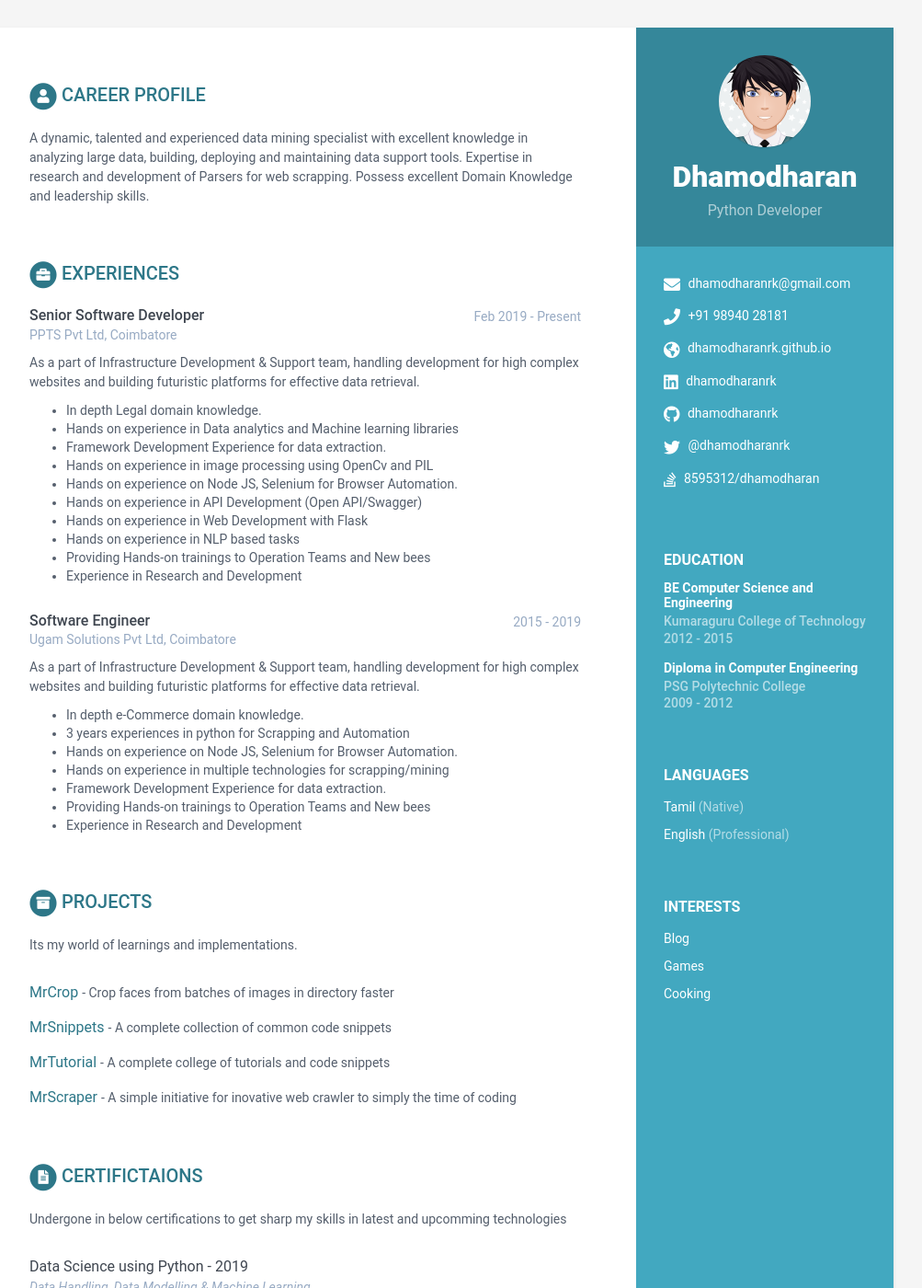
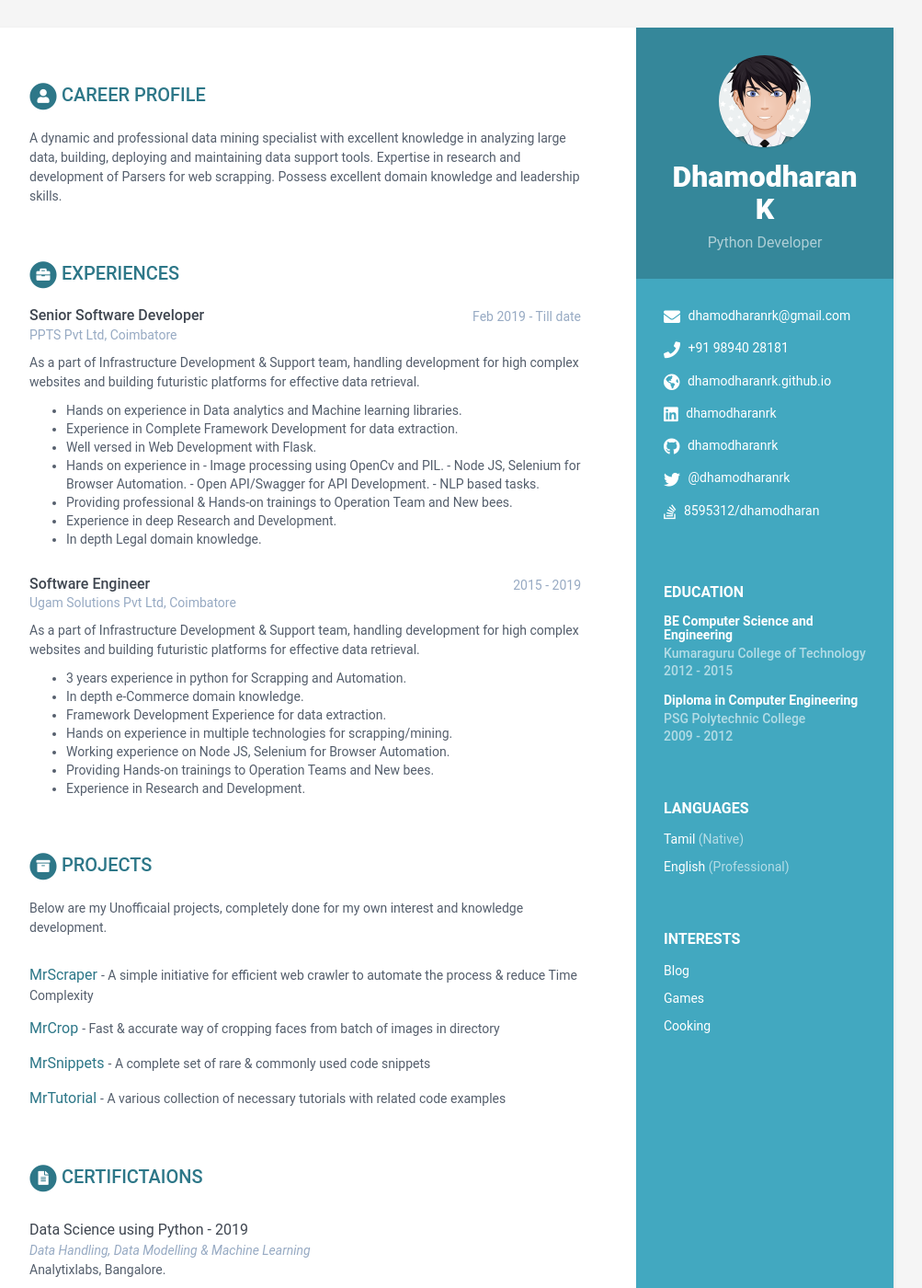
Before and after one commit to dhamodharanrk/online-cv, a Jekyll site: the page built from index.html, in a window 1280 px wide and 1400 px high. Shown: the whole window at 92% size, without its empty margins (168-1171 px from the left). Built offline with Jekyll 4.4.1, drawn with Linux system fonts in a browser that asks for light colours.

Commit message:
Update data.yml

```diff
--- a/_data/data.yml
+++ b/_data/data.yml
@@ -7,7 +7,7 @@ sidebar:
     education: True # set to False if you want education in main section instead of in sidebar
 
     # Profile information
-    name: Dhamodharan
+    name: Dhamodharan K
     tagline: Python Developer
     avatar: profile.png  #place a 100x100 picture inside /assets/images/ folder and provide the name of the file below
 
@@ -44,10 +44,10 @@ sidebar:
 career-profile:
     title: Career Profile
     summary: |
-      A dynamic, talented and experienced data mining specialist with excellent
+      A dynamic and professional data mining specialist with excellent
       knowledge in analyzing large data, building, deploying and maintaining data
       support tools. Expertise in research and development of Parsers for web
-      scrapping. Possess excellent Domain Knowledge and leadership skills.
+      scrapping. Possess excellent domain knowledge and leadership skills.
 
 education:
     - degree: BE Computer Science and Engineering
@@ -78,22 +78,23 @@ education:
 
 experiences:
     - role: Senior Software Developer
-      time: Feb 2019 - Present
+      time: Feb 2019 - Till date
       company: PPTS Pvt Ltd, Coimbatore
       details: |
         As a part of Infrastructure Development & Support team, handling development
         for high complex websites and building futuristic platforms for effective data retrieval.
 
+          - Hands on experience in Data analytics and Machine learning libraries.
+          - Experience in Complete Framework Development for data extraction.
+          - Well versed in Web Development with Flask.
+          - Hands on experience in
+                - Image processing using OpenCv and PIL.
+                - Node JS, Selenium for Browser Automation.
+                - Open API/Swagger for API Development.
+                - NLP based tasks.
+          - Providing professional & Hands-on trainings to Operation Team and New bees.
+          - Experience in deep Research and Development.
           - In depth Legal domain knowledge.
-          - Hands on experience in Data analytics and Machine learning libraries
-          - Framework Development Experience for data extraction.
-          - Hands on experience in image processing using OpenCv and PIL
-          - Hands on experience on Node JS, Selenium for Browser Automation.
-          - Hands on experience in API Development (Open API/Swagger)
-          - Hands on experience in Web Development with Flask
-          - Hands on experience in NLP based tasks
-          - Providing Hands-on trainings to Operation Teams and New bees
-          - Experience in Research and Development
 
     - role: Software Engineer
       time: 2015 - 2019
@@ -102,19 +103,18 @@ experiences:
         As a part of Infrastructure Development & Support team, handling development
         for high complex websites and building futuristic platforms for effective data retrieval.
 
+          - 3 years experience in python for Scrapping and Automation.
           - In depth e-Commerce domain knowledge.
-          - 3 years experiences in python for Scrapping and Automation
-          - Hands on experience on Node JS, Selenium for Browser Automation.
-          - Hands on experience in multiple technologies for scrapping/mining
           - Framework Development Experience for data extraction.
-          - Providing Hands-on trainings to Operation Teams and New bees
-          - Experience in Research and Development
+          - Hands on experience in multiple technologies for scrapping/mining.
+          - Working experience on Node JS, Selenium for Browser Automation.
+          - Providing Hands-on trainings to Operation Teams and New bees.
+          - Experience in Research and Development.
 
 
 publications:
     title: Certifictaions
     intro: |
-      Undergone in below certifications to get sharp my skills in latest and upcomming technologies
 
     papers:
       - title: Data Science using Python - 2019
@@ -128,30 +128,32 @@ publications:
 projects:
     title: Projects
     intro: >
-      Its my world of learnings and implementations.
+      Below are my Unofficaial projects, completely done for my own interest and knowledge development.
 
     assignments:
+      - title: MrScraper
+        link: "#"
+        tagline: "A simple initiative for efficient web crawler to automate the process & reduce Time Complexity"
+
       - title: MrCrop
         link: "https://pypi.org/project/MrCrop/"
-        tagline: "Crop faces from batches of images in directory faster"
+        tagline: "Fast & accurate way of cropping faces from batch of images in directory"
 
       - title: MrSnippets
         link: "https://pypi.org/project/MrSnippets/"
-        tagline: "A complete collection of common code snippets"
+        tagline: "A complete set of rare & commonly used code snippets"
 
       - title: MrTutorial
         link: "https://dhamodharanrk.github.io/MrTutorial/"
-        tagline: "A complete college of tutorials and code snippets"
+        tagline: "A various collection of necessary tutorials with related code examples"
 
-      - title: MrScraper
-        link: "#"
-        tagline: "A simple initiative for inovative web crawler to simply the time of coding"
+
 
 skills:
     title: Skills &amp; Proficiency
 
     toolset:
-      - name: Python
+      - name: Core Python
         level: 98%
 
       - name: Automations using Python
```
